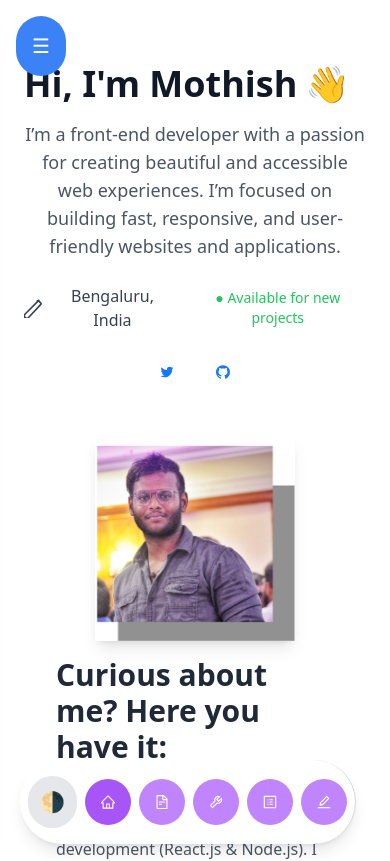
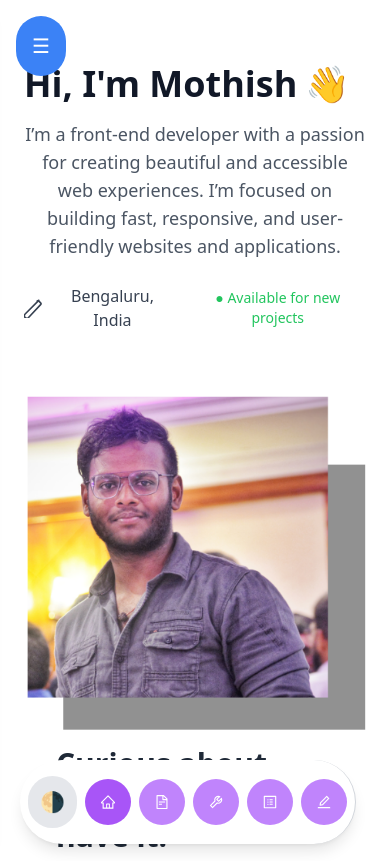
Before and after one commit to mothishkumar/portfolio, a React (Create React App) app: page / in a window 390 px wide. Shown: the top 861 px of the page. Built offline with nearby package versions, Linux system fonts and the light colour scheme; the HTML template or start-up script is replaced by a standard one.

Commit message:
adjusted image resizing issue

```diff
--- a/src/pages/home.jsx
+++ b/src/pages/home.jsx
@@ -41,12 +41,12 @@ export const Home = () => {
               </div>
               <span className="text-sm text-green-500">● Available for new projects</span>
             </div>
-            <div className="flex justify-center md:justify-start gap-6 mt-6">
+            <div className="relative flex justify-center md:justify-start gap-6 mt-6 hidden lg:block">
               <a href="https://twitter.com" aria-label="Twitter">
-                <Button type="link" icon={<TwitterOutlined />} className="text-blue-500 hover:text-blue-700 relative" />
+                <Button type="link" icon={<TwitterOutlined />} className="text-blue-500 hover:text-blue-700" />
               </a>
               <a href="https://github.com" aria-label="GitHub">
-                <Button type="link" icon={<GithubOutlined />} className="text-gray-700 hover:text-black relative" />
+                <Button type="link" icon={<GithubOutlined />} className="text-gray-700 hover:text-black" />
               </a>
             </div>
           </motion.div>
@@ -56,10 +56,11 @@ export const Home = () => {
             initial={{ opacity: 0, scale: 0.8 }}
             animate={{ opacity: 1, scale: 1 }}
             transition={{ duration: 1, ease: 'easeOut', delay: 0.5 }}
-            className="flex-1 flex justify-center items-center"
+            className="flex-1 md:flex justify-center items-center hidden"
           >
             <Image width={200} src="/mothish2.png" alt="Mothish's Portrait" className="shadow-lg relative" />
           </motion.div>
+          <img src="/mothish2.png" alt="Mothish's Portrait" className='md:hidden'/>
         </div>
       </motion.div>
 
```
